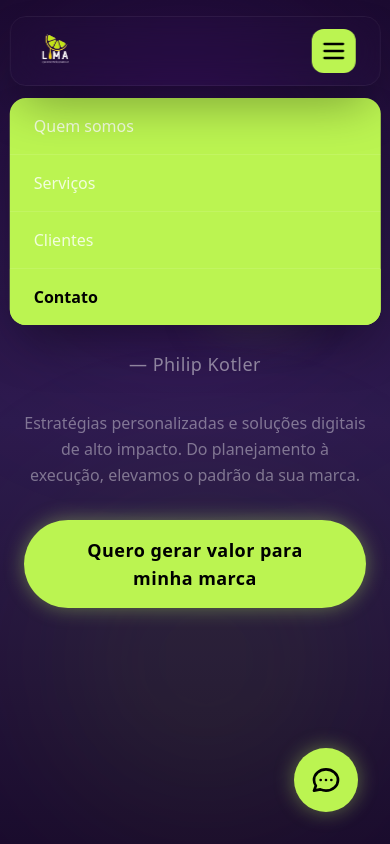
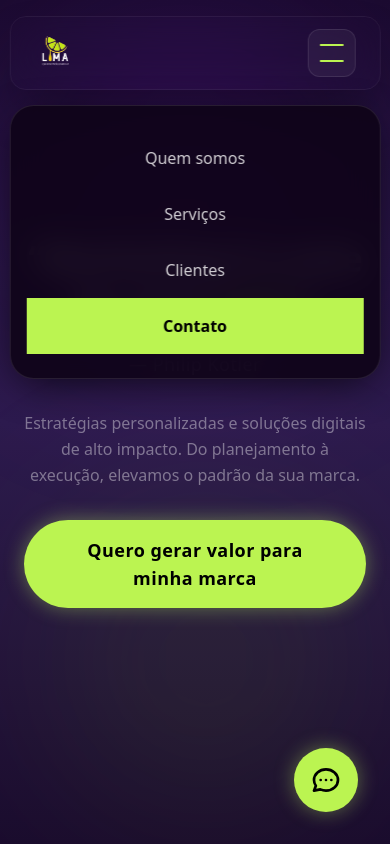
Before and after one commit to GustavoCruzzz/lplimacom, an Angular app: page / in a window 390 px wide. Both pictures are taken after a click on the button 333 px from the left and 51 px from the top of the page. Shown: the top 844 px of the page. Built offline with nearby package versions, Linux system fonts and the light colour scheme.

Commit message:
Fixed navbar hamburguer buttom

```diff
--- a/src/app/components/navbar/navbar.css
+++ b/src/app/components/navbar/navbar.css
@@ -0,0 +1,52 @@
+/* =========================================
+   Animações do Menu Mobile Premium
+   ========================================= */
+
+/* 1. A Animação do Container Principal (O fundo de vidro roxo) */
+/* Vamos deixar ele aparecer um pouco mais rápido para dar palco aos itens */
+@keyframes menuContainerFadeIn {
+  from {
+    opacity: 0;
+    transform: translateY(-20px) scale(0.95);
+    backdrop-filter: blur(0px);
+  }
+  to {
+    opacity: 1;
+    transform: translateY(0) scale(1);
+    backdrop-filter: blur(16px); /* Garante o blur no final */
+  }
+}
+
+.animate-menu-container {
+  /* Mais rápido (0.2s) para o fundo aparecer logo */
+  animation: menuContainerFadeIn 0.2s ease-out forwards;
+}
+
+
+/* 2. A Nova Animação dos ITENS (Caindo em cascata) */
+@keyframes menuItemFall {
+  0% {
+    opacity: 0;
+    /* Começa mais acima e levemente rotacionado para dar estilo */
+    transform: translateY(-30px) rotateX(-10deg);
+  }
+  100% {
+    opacity: 1;
+    /* Termina na posição natural */
+    transform: translateY(0) rotateX(0);
+  }
+}
+
+/* Classe base para todos os itens da lista */
+.mobile-item-animated {
+  opacity: 0; /* Garante que começa invisível antes do delay */
+  /* 0.5s de duração, com uma curva "back-out" suave para um efeito premium de "assentamento" */
+  animation: menuItemFall 0.5s cubic-bezier(0.34, 1.56, 0.64, 1) forwards;
+}
+
+/* Classes utilitárias de atraso (Stagger) */
+/* Cada item vai esperar um pouco mais que o anterior */
+.delay-100 { animation-delay: 0.1s; }
+.delay-200 { animation-delay: 0.2s; }
+.delay-300 { animation-delay: 0.3s; }
+.delay-400 { animation-delay: 0.4s; }
--- a/src/app/components/navbar/navbar.html
+++ b/src/app/components/navbar/navbar.html
@@ -21,28 +21,33 @@
 
 <!-- Botão hamburguer (mobile) -->
 <button
-  class="md:hidden
-         rounded-xl bg-lime-300 p-2
-         text-black
-         transition-all duration-300
-         hover:bg-lime-400 hover:scale-105"
-  (click)="toggleMenu()"
->
-  <svg
-    xmlns="http://www.w3.org/2000/svg"
-    class="h-7 w-7"
-    fill="none"
-    viewBox="0 0 24 24"
-    stroke="currentColor"
-    stroke-width="2"
-  >
-    <path
-      stroke-linecap="round"
-      stroke-linejoin="round"
-      d="M4 6h16M4 12h16M4 18h16"
-    />
-  </svg>
-</button>
+      class="md:hidden relative group/btn
+             flex flex-col justify-center items-center gap-1.5
+             w-12 h-12 rounded-xl
+             bg-white/5 border border-white/10
+             transition-all duration-300
+             hover:bg-lime-300 hover:border-lime-300 hover:scale-105"
+      (click)="toggleMenu()"
+      aria-label="Abrir menu"
+    >
+      <span
+        class="w-6 h-0.5 rounded-full bg-lime-300 transition-all duration-300 origin-center group-hover/btn:bg-black"
+        [class.rotate-45]="menuOpen"
+        [class.translate-y-2]="menuOpen"
+      ></span>
+
+      <span
+        class="w-6 h-0.5 rounded-full bg-lime-300 transition-all duration-300 group-hover/btn:bg-black"
+        [class.opacity-0]="menuOpen"
+        [class.translate-x-4]="menuOpen"
+      ></span>
+
+      <span
+        class="w-6 h-0.5 rounded-full bg-lime-300 transition-all duration-300 origin-center group-hover/btn:bg-black"
+        [class.-rotate-45]="menuOpen"
+        [class.-translate-y-2]="menuOpen"
+      ></span>
+    </button>
 
 
     <ul class="hidden items-center gap-8 md:flex transition-all duration-300 ">
@@ -112,14 +117,15 @@
    <!-- Menu mobile -->
 <div
   *ngIf="menuOpen"
-  class="mt-3 md:hidden
-         rounded-2xl
-         bg-lime-300
-         shadow-2xl shadow-black/40
-         overflow-hidden
-         animate-fade-in"
+class="absolute top-[120%] left-0 w-full
+             rounded-3xl
+             bg-[#0f0418]/90 backdrop-blur-xl border border-white/10
+             shadow-[0_10px_40px_-10px_rgba(0,0,0,0.8)]
+             overflow-hidden
+             z-40
+             animate-menu-container"
 >
-  <ul class="flex flex-col divide-y divide-white/10">
+  <ul class="flex flex-col text-center py-6 px-4 divide-white/10">
     <li>
       <a
         href="#about"
```
Also changed, not shown: 1 other file (tests, documents, lock files or other folders).
